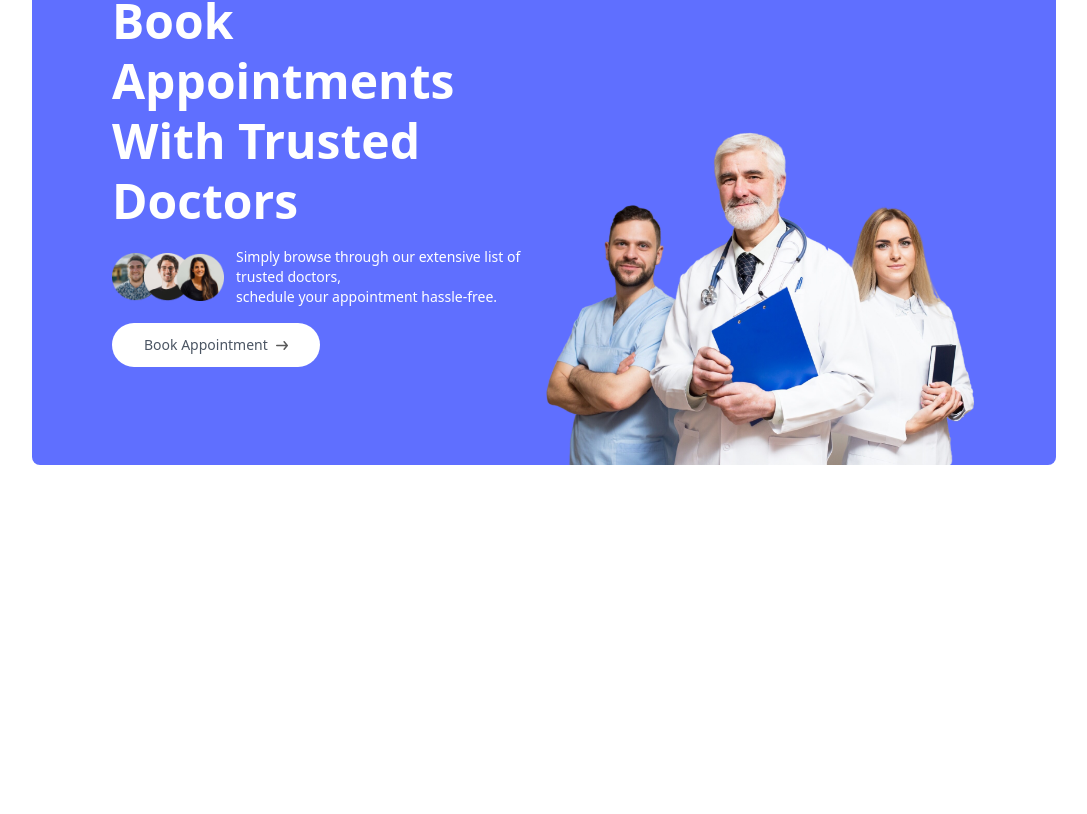
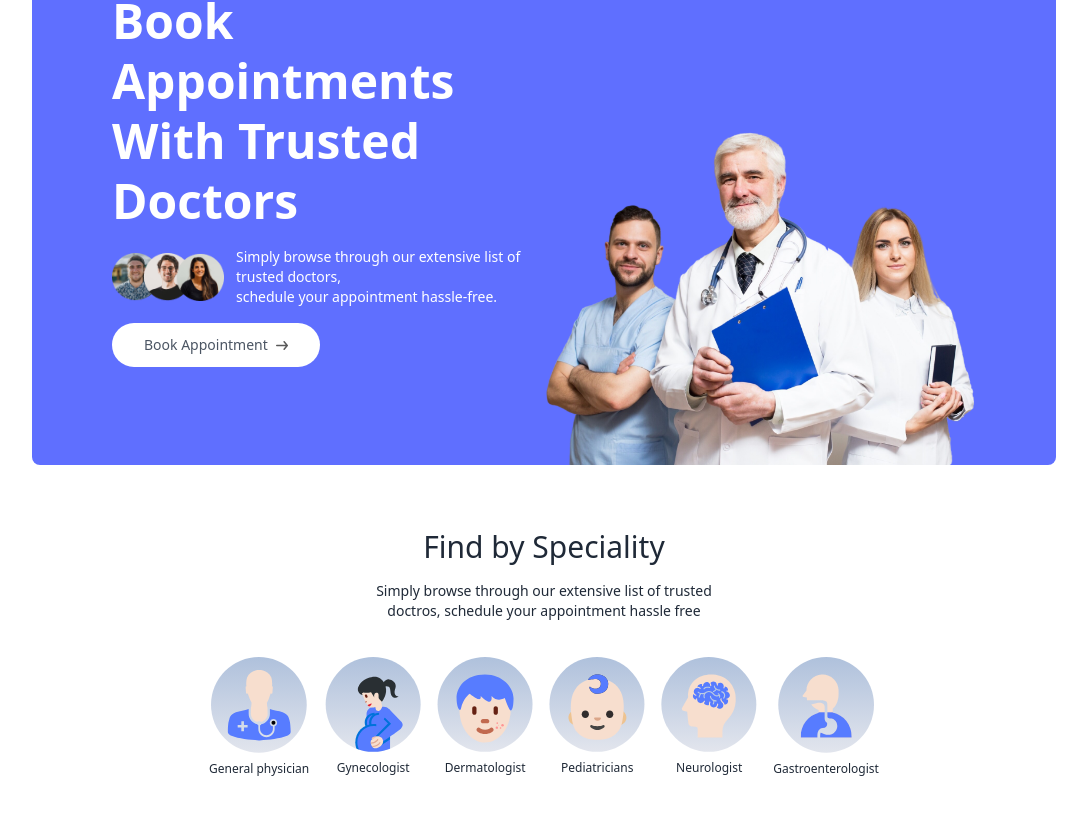
Before and after one commit to Sankalp13353/CareConnect, a React (Vite) app: page / in a window 1280 px wide. Shown: the part 230-1044 px from the top of the page, without its empty margins (96-1183 px from the left). Before the commit the page ends 800 px from the top, so only its background shows below. Built offline with nearby package versions, Linux system fonts and the light colour scheme; the HTML template or start-up script is replaced by a standard one.

Commit message:
Menu done

```diff
--- /dev/null
+++ b/src/components/SpecialityMenu.jsx
@@ -0,0 +1,22 @@
+import React from 'react';
+import {specialityData} from '../assets/assets';
+import { Link } from 'react-router-dom';
+
+const SpecialityMenu = () => {
+  return (
+    <div className='flex flex-col items-center gap-4 py-16 text-gray-800' id='speciality'>
+      <h1 className='text-3xl font-medium'>Find by Speciality</h1>
+      <p className='sm:w-1/3 text-center text-sm'>Simply browse through our extensive list of trusted doctros, schedule  your appointment hassle free </p>
+      <div className='flex sm:justify-center gap-4 pt-5 w-full overflow-scroll '>
+        {specialityData.map((item,index)=>(
+          <Link onClick={()=>scrollTo(0,0)} className='flex flex-col items-center text-xs cursor-pointer flex-shrink-0 hover:translate-y-[-10px] transition-all duration-500' key={index} to={`/doctors/${item.speciality}`}>
+            <img className='w-16 sm:w-24 mb-2' src={item.image} alt='' />
+            <p>{item.speciality}</p>
+          </Link>
+        ))}
+      </div>
+    </div>
+  );
+}
+
+export default SpecialityMenu;
--- a/src/pages/Home.jsx
+++ b/src/pages/Home.jsx
@@ -1,10 +1,12 @@
 import React from 'react';
 import Header from '../components/Header';
+import SpecialityMenu from '../components/SpecialityMenu';
 
 const Home = () => {
   return (
     <div>
       <Header />
+      <SpecialityMenu />
     </div>
   );
 }
```
